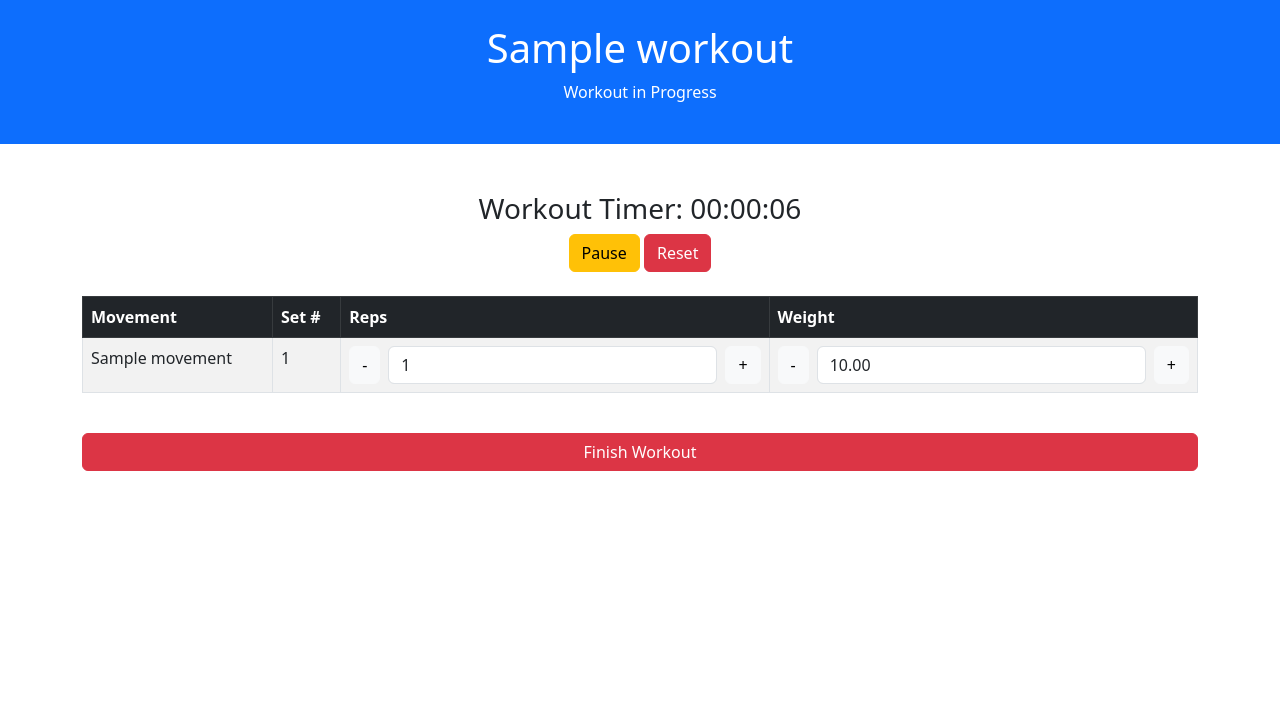
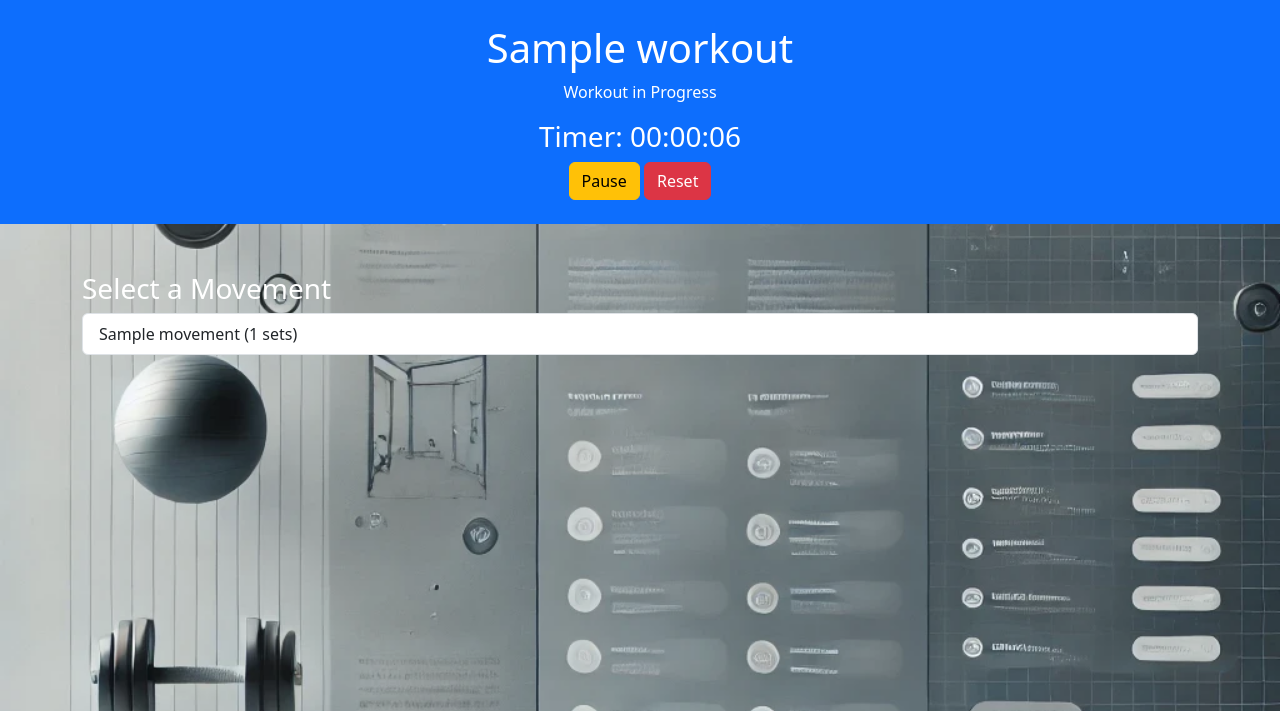
Before and after one commit to Darkpunkki/naic, a Flask app: page /active_workout/1 in a window 1280 px wide. Shown: the top 711 px of the page. Run offline with Flask 3, Linux system fonts and the light colour scheme; the visitor is signed in with stand-in values (Sample User, id 1); tables that the repository leaves empty hold one stand-in row (values such as "Sample post").

Commit message:
improve active workout layout. Movements can be clicked to reveal sets. Add instructions button to movements.

```diff
--- a/static/css/all_workouts.css
+++ b/static/css/all_workouts.css
@@ -16,3 +16,15 @@
     font-size: 1rem;
     border-radius: 8px;
 }
+
+.arrow-btn {
+      font-size: 1.5rem;
+      width: 50px;
+      height: 50px;
+      padding: 0;
+    }
+
+#instructionsModalBody {
+    color: #000 !important; /* Forces text color to black */
+    background-color: #fff; /* Optional: ensures a white background */
+}
--- a/static/js/active_template_scripts.js
+++ b/static/js/active_template_scripts.js
@@ -1,11 +1,10 @@
-// Timer Logic
+/* Timer Logic */
 let startTime = null;
 let elapsedTime = 0;
 let timerInterval = null;
 
 function updateTimerDisplay() {
     const totalTime = elapsedTime + (Date.now() - startTime);
-    const time = new Date(totalTime);
     document.getElementById('workoutTimer').textContent =
         new Date(totalTime).toISOString().substr(11, 8);
 }
@@ -22,21 +21,14 @@
 }
 
 function resetTimer() {
-    // Clear the current timer interval
     clearInterval(timerInterval);
-
-    // Reset elapsed time and start time
     elapsedTime = 0;
     startTime = Date.now();
-
-    // Update the timer display immediately
     document.getElementById('workoutTimer').textContent = '00:00:00';
-
-    // Restart the timer
     timerInterval = setInterval(updateTimerDisplay, 1000);
 }
 
-document.getElementById('pauseResumeTimer').addEventListener('click', function() {
+document.getElementById('pauseResumeTimer').addEventListener('click', function () {
     if (startTime) {
         pauseTimer();
         this.textContent = 'Resume';
@@ -45,44 +37,163 @@
         this.textContent = 'Pause';
     }
 });
-
 document.getElementById('resetTimer').addEventListener('click', resetTimer);
-
-// Auto-start the timer on page load
 startTimer();
 
-// Highlight Current Set Logic
-let currentSetIndex = 0;
-const rows = Array.from(document.querySelectorAll('#workoutTableBody tr'));
-
-function updateCurrentSet(index) {
-    // Remove the highlight from the previous row
-    rows.forEach(row => row.classList.remove('current-set-row'));
-
-    // Highlight the current row
-    if (rows[index]) {
-        rows[index].classList.add('current-set-row');
-    }
-
-    // Update button states
-    document.getElementById('prevSetBtn').disabled = index === 0;
-    document.getElementById('nextSetBtn').disabled = index === rows.length - 1;
-}
-
-// Auto-highlight the first set on load
-updateCurrentSet(currentSetIndex);
-
-// Adjust Value Logic
-function adjustValue(inputId, delta) {
-    const input = document.querySelector(`input[name="${inputId}"]`);
+/* Adjust Value Logic */
+function adjustValue(fieldId, delta) {
+    const input = document.getElementById(fieldId);
     if (input) {
         const currentValue = parseFloat(input.value || 0);
-        const newValue = Math.max(0, currentValue + delta); // Prevent negative values
-        input.value = newValue.toFixed(input.step ? input.step.split('.')[1]?.length || 0 : 0);
+        const newValue = Math.max(0, currentValue + delta);
+        const step = input.getAttribute('step');
+        let decimals = 0;
+        if (step && step.indexOf('.') >= 0) {
+            decimals = step.split('.')[1].length;
+        }
+        input.value = newValue.toFixed(decimals);
     }
 }
 
-// Automatically set completion date when the form is submitted
+/* Interactive Workout Logic */
+let currentMovementIndex = null;
+let currentSetIndex = null;
+
+// When a movement is clicked, show the zoomed-in movement detail
+document.querySelectorAll('.movement-item').forEach(item => {
+    item.addEventListener('click', function () {
+        currentMovementIndex = parseInt(this.getAttribute('data-index'));
+        currentSetIndex = 0;
+        showMovementDetail();
+    });
+});
+
+function showMovementDetail() {
+    document.getElementById('movementsList').style.display = 'none';
+    document.getElementById('movementDetail').style.display = 'block';
+    updateMovementDetail();
+}
+
+function updateMovementDetail() {
+    const movement = movementsData[currentMovementIndex];
+    if (!movement) return;
+    // Update movement name
+    document.getElementById('currentMovementName').textContent = movement.movementName;
+    // Update set numbers
+    document.getElementById('totalSets').textContent = movement.sets.length;
+    const currentSet = movement.sets[currentSetIndex];
+    document.getElementById('currentSetOrder').textContent = currentSet.setOrder;
+    // Set the current values in the inputs
+    document.getElementById('currentReps').value = currentSet.reps;
+    document.getElementById('currentWeight').value = currentSet.weight;
+}
+
+function confirmSet() {
+    const movement = movementsData[currentMovementIndex];
+    const currentSet = movement.sets[currentSetIndex];
+    // Save updated values from inputs
+    currentSet.reps = parseFloat(document.getElementById('currentReps').value);
+    currentSet.weight = parseFloat(document.getElementById('currentWeight').value);
+
+    // Save values into hidden form inputs
+    let hiddenInputsDiv = document.getElementById('hiddenInputs');
+
+    // For reps
+    let repInput = document.getElementById('hidden_rep_' + currentSet.setId);
+    if (!repInput) {
+        repInput = document.createElement('input');
+        repInput.type = 'hidden';
+        repInput.name = 'rep_' + currentSet.setId;
+        repInput.id = 'hidden_rep_' + currentSet.setId;
+        hiddenInputsDiv.appendChild(repInput);
+    }
+    repInput.value = currentSet.reps;
+
+    // For weight
+    let weightInput = document.getElementById('hidden_weight_' + currentSet.weightId);
+    if (!weightInput) {
+        weightInput = document.createElement('input');
+        weightInput.type = 'hidden';
+        weightInput.name = 'weight_' + currentSet.weightId;
+        weightInput.id = 'hidden_weight_' + currentSet.weightId;
+        hiddenInputsDiv.appendChild(weightInput);
+    }
+    weightInput.value = currentSet.weight;
+
+    // Move to next set or movement
+    if (currentSetIndex < movement.sets.length - 1) {
+        currentSetIndex++;
+        updateMovementDetail();
+    } else {
+        if (currentMovementIndex < movementsData.length - 1) {
+            currentMovementIndex++;
+            currentSetIndex = 0;
+            updateMovementDetail();
+        } else {
+            // All movements completed: hide detail and show form
+            document.getElementById('movementDetail').style.display = 'none';
+            document.getElementById('completeWorkoutForm').style.display = 'block';
+        }
+    }
+}
+
+function goBackToMovements() {
+    document.getElementById('movementDetail').style.display = 'none';
+    document.getElementById('movementsList').style.display = 'block';
+}
+
+function fetchInstructions(movementName) {
+    console.log("Fetching instructions for:", movementName);
+
+    fetch(`/get_instructions?movement_name=${encodeURIComponent(movementName)}`)
+      .then(response => {
+          if (!response.ok) {
+              throw new Error('Failed to fetch instructions');
+          }
+          return response.json();
+      })
+      .then(data => {
+          console.log("API Response:", data);
+          if (data.instructions) {
+              const modalTitle = document.getElementById('instructionsModalLabel');
+              const modalBody = document.getElementById('instructionsModalBody');
+
+              modalTitle.textContent = `Instructions for ${movementName}`;
+              modalBody.textContent = data.instructions;
+
+              // Show the modal
+              const modal = new bootstrap.Modal(document.getElementById('instructionsModal'));
+              modal.show();
+          } else {
+              alert('No instructions found for this movement.');
+          }
+      })
+      .catch(error => {
+          console.error('Error fetching instructions:', error);
+          alert('Failed to fetch instructions. Please try again later.');
+      });
+}
+
+
+function showSpinnerWithMessage(message) {
+    // Find the spinner container and text
+    const spinner = document.getElementById('loadingSpinner');
+    const spinnerText = document.getElementById('spinnerText');
+
+    // Update the text
+    spinnerText.textContent = message;
+
+    // Show the spinner
+    spinner.style.display = 'block';
+}
+
+function hideSpinner() {
+    const spinner = document.getElementById('loadingSpinner');
+    spinner.style.display = 'none';
+}
+
+
+/* Set completion date on form submission */
 document.getElementById('completeWorkoutForm').addEventListener('submit', () => {
     const today = new Date().toISOString().split('T')[0];
     document.getElementById('completionDate').value = today;
--- a/templates/active_workout.html
+++ b/templates/active_workout.html
@@ -6,76 +6,124 @@
     <title>Active Workout</title>
     <link href="https://cdn.jsdelivr.net/npm/bootstrap@5.3.0/dist/css/bootstrap.min.css" rel="stylesheet">
     <script src="https://cdn.jsdelivr.net/npm/bootstrap@5.3.0/dist/js/bootstrap.bundle.min.js"></script>
+    <link href="/static/css/all_workouts.css" rel="stylesheet">
 </head>
 <body>
 <header class="bg-primary text-white text-center py-4">
     <h1>{{ workout.workout_name }}</h1>
     <p>Workout in Progress</p>
-    </header>
-
-    <main class="container my-5">
-        <div class="row mb-4">
-            <div class="col text-center">
-                <h3>Workout Timer: <span id="workoutTimer">00:00:00</span></h3>
+    <h3>Timer: <span id="workoutTimer">00:00:00</span></h3>
     <div class="timer-buttons">
         <button id="pauseResumeTimer" class="btn btn-warning">Pause</button>
         <button id="resetTimer" class="btn btn-danger">Reset</button>
     </div>
+</header>
+
+<main class="container my-5">
+    <!-- Movements List -->
+    <div id="movementsList">
+        <h3>Select a Movement</h3>
+        <ul class="list-group">
+            {% for wm in workout.workout_movements %}
+                <li class="list-group-item movement-item" data-index="{{ loop.index0 }}">
+                    {{ wm.movement.movement_name }} ({{ wm.sets|length }} sets)
+                </li>
+            {% endfor %}
+        </ul>
+    </div>
+
+    <!-- Movement Detail (zoomed in view) -->
+    <div id="movementDetail" style="display:none;">
+        <div class="d-flex justify-content-between align-items-center">
+            <h3 id="currentMovementName"></h3>
+            <button type="button" class="btn btn-sm btn-info" id="infoButton" onclick="fetchInstructions(document.getElementById('currentMovementName').textContent)">📘 Info</button>
+
+        </div>
+        <p>Set <span id="currentSetOrder"></span> of <span id="totalSets"></span></p>
+        <div id="setDetail">
+            <div class="mb-2">
+                <label for="currentReps" class="form-label">Reps:</label>
+                <div class="d-flex align-items-center">
+                    <button type="button" class="arrow-btn btn btn-light" onclick="adjustValue('currentReps', -1)">-
+                    </button>
+                    <input type="number" id="currentReps" class="form-control mx-2" value="0">
+                    <button type="button" class="arrow-btn btn btn-light" onclick="adjustValue('currentReps', 1)">+
+                    </button>
+                </div>
+            </div>
+            <div class="mb-2">
+                <label for="currentWeight" class="form-label">Weight (kg):</label>
+                <div class="d-flex align-items-center">
+                    <button type="button" class="arrow-btn btn btn-light" onclick="adjustValue('currentWeight', -0.5)">
+                        -
+                    </button>
+                    <input type="number" id="currentWeight" class="form-control mx-2" value="0" step="0.1">
+                    <button type="button" class="arrow-btn btn btn-light" onclick="adjustValue('currentWeight', 0.5)">
+                        +
+                    </button>
+                </div>
+            </div>
+            <button type="button" class="btn btn-success mt-3" onclick="confirmSet()">Done</button>
+        </div>
+        <button type="button" class="btn btn-secondary mt-3" onclick="goBackToMovements()">Go Back</button>
+    </div>
+
+    <!-- Hidden Form for Completing Workout -->
+    <form id="completeWorkoutForm" action="/complete_workout" method="POST" style="display:none;">
+        <input type="hidden" name="workout_id" value="{{ workout.workout_id }}">
+        <div id="hiddenInputs"></div>
+        <input type="hidden" name="completion_date" id="completionDate" value="">
+        <button type="submit" class="btn btn-danger w-100 mt-4">Finish Workout</button>
+    </form>
+
+    <div class="modal fade"
+         id="instructionsModal"
+         tabindex="-1"
+         aria-labelledby="instructionsModalLabel"
+         aria-hidden="true">
+        <div class="modal-dialog">
+            <div class="modal-content">
+                <div class="modal-header">
+                    <h5 class="modal-title" id="instructionsModalLabel">
+                        Movement Instructions
+                    </h5>
+                    <button type="button" class="btn-close"
+                            data-bs-dismiss="modal"
+                            aria-label="Close"></button>
+                </div>
+                <div class="modal-body" id="instructionsModalBody">
+                    Loading...
+                </div>
+            </div>
         </div>
     </div>
 
-        <form id="completeWorkoutForm" action="/complete_workout" method="POST">
-            <input type="hidden" name="workout_id" value="{{ workout.workout_id }}">
-            <div class="table-responsive">
-                <table class="table table-striped table-bordered">
-                    <thead class="table-dark">
-                        <tr>
-                            <th>Movement</th>
-                            <th>Set #</th>
-                            <th>Reps</th>
-                            <th>Weight</th>
-                        </tr>
-                    </thead>
-                    <tbody id="workoutTableBody">
-                        {% for wm in workout.workout_movements %}
-                            {% for s in wm.sets %}
-                                <tr id="set_{{ s.set_id }}" class="{% if loop.first and wm.sets[0] == s %}current-set-row{% endif %}">
 
-                                    <td>{{ wm.movement.movement_name }}</td>
-                                    <td>{{ s.set_order }}</td>
-                                    <td class="text-center">
-                                        <div class="d-flex align-items-center justify-content-center">
-                                            <button type="button" class="arrow-btn btn btn-light" onclick="adjustValue('rep_{{ s.set_id }}', -1)">-</button>
-                                            <input type="number" class="form-control mx-2"
-                                                   name="rep_{{ s.set_id }}" value="{{ s.reps[0].rep_count }}">
-                                            <button type="button" class="arrow-btn btn btn-light" onclick="adjustValue('rep_{{ s.set_id }}', 1)">+</button>
-                                        </div>
-                                    </td>
-                                    <td class="text-center">
-                                        <div class="d-flex align-items-center justify-content-center">
-                                            <button type="button" class="arrow-btn btn btn-light" onclick="adjustValue('weight_{{ s.weights[0].weight_id }}', -0.5)">-</button>
-                                            <input type="number" class="form-control mx-2"
-                                                   name="weight_{{ s.weights[0].weight_id }}" value="{{ s.weights[0].weight_value }}" step="0.1">
-                                            <button type="button" class="arrow-btn btn btn-light" onclick="adjustValue('weight_{{ s.weights[0].weight_id }}', 0.5)">+</button>
-                                        </div>
-                                    </td>
-                                </tr>
-                            {% endfor %}
-                        {% endfor %}
-                    </tbody>
-                </table>
-            </div>
-
-            <input type="hidden" name="completion_date" id="completionDate" value="">
-
-
-            <button type="submit" class="btn btn-danger w-100 mt-4">
-                Finish Workout
-            </button>
-        </form>
 </main>
 
-    <!-- Link to external JS -->
+<!-- Embed movements data as JSON -->
+<script>
+    const movementsData = [
+        {% for wm in workout.workout_movements %}
+            {
+                "movementName": "{{ wm.movement.movement_name }}",
+                "sets": [
+                    {% for s in wm.sets %}
+                        {
+                            "setId": "{{ s.set_id }}",
+                            "setOrder": {{ s.set_order }},
+                            "reps": {{ s.reps[0].rep_count }},
+                            "weight": {{ s.weights[0].weight_value }},
+                            "weightId": "{{ s.weights[0].weight_id }}"
+                        }{% if not loop.last %}, {% endif %}
+                    {% endfor %}
+                ]
+            }{% if not loop.last %}, {% endif %}
+        {% endfor %}
+    ];
+</script>
+
+<!-- External JS -->
 <script src="/static/js/active_template_scripts.js"></script>
 </body>
 </html>
```
Lines whose indentation alone changed are shown as unchanged.
